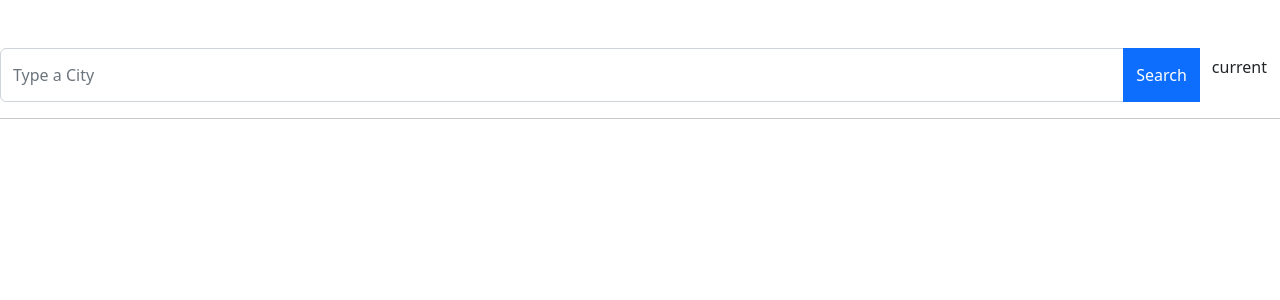
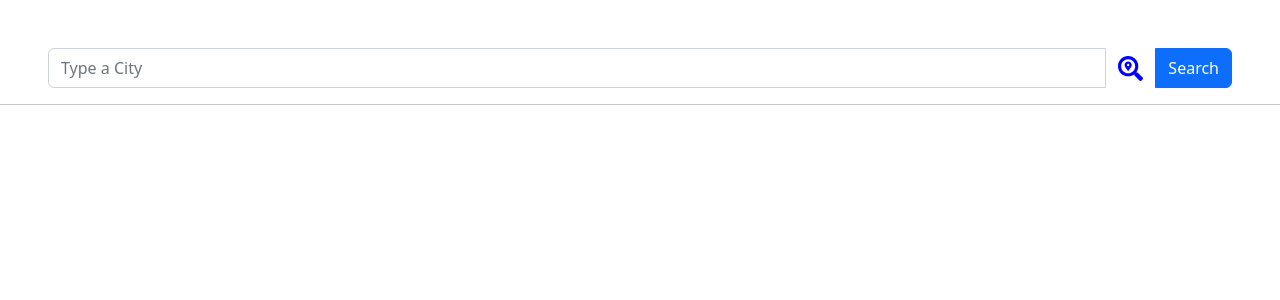
Before and after one commit to Rojahm/weather-app-again, a React (Create React App) app: page / in a window 1280 px wide. Shown: the top 300 px of the page. Built offline with nearby package versions, Linux system fonts and the light colour scheme.

Commit message:
added fa and some style

```diff
--- a/package.json
+++ b/package.json
@@ -7,8 +7,10 @@
     "@testing-library/react": "^13.4.0",
     "@testing-library/user-event": "^13.5.0",
     "bootstrap": "^5.2.3",
+    "font-awesome": "^4.7.0",
     "react": "^18.2.0",
     "react-dom": "^18.2.0",
+    "react-icons": "^4.8.0",
     "react-scripts": "5.0.1",
     "web-vitals": "^2.1.4"
   },
--- a/src/App.js
+++ b/src/App.js
@@ -31,6 +31,7 @@
         />
         <TodayInfo isLoading={isLoading} city={city} />
         <hr />
+
         {/* forecast */}
       </div>
     </div>
--- a/src/components/Search.js
+++ b/src/components/Search.js
@@ -1,17 +1,20 @@
+import { FaSearchLocation } from "react-icons/fa";
 const Search = ({ handleQuery, handleSearch, handleCurrentLocation }) => {
   return (
     <div className="Search">
-      <form className="input-group mt-5" onSubmit={handleSearch}>
+      <form className="input-group mt-5 px-5" onSubmit={handleSearch}>
         <input
           type="text"
           placeholder="Type a City"
           className="form-control"
           onChange={handleQuery}
         />
+        <span className="btn" onClick={handleCurrentLocation}>
+          <FaSearchLocation
+            style={{ color: "blue", cursor: "pointer", fontSize: "25px" }}
+          />
+        </span>
         <input type="submit" value="Search" className="btn btn-primary" />
-        <p className="btn" onClick={handleCurrentLocation}>
-          current
-        </p>
       </form>
     </div>
   );
```
Also changed, not shown: 1 other file (tests, documents, lock files or other folders).
